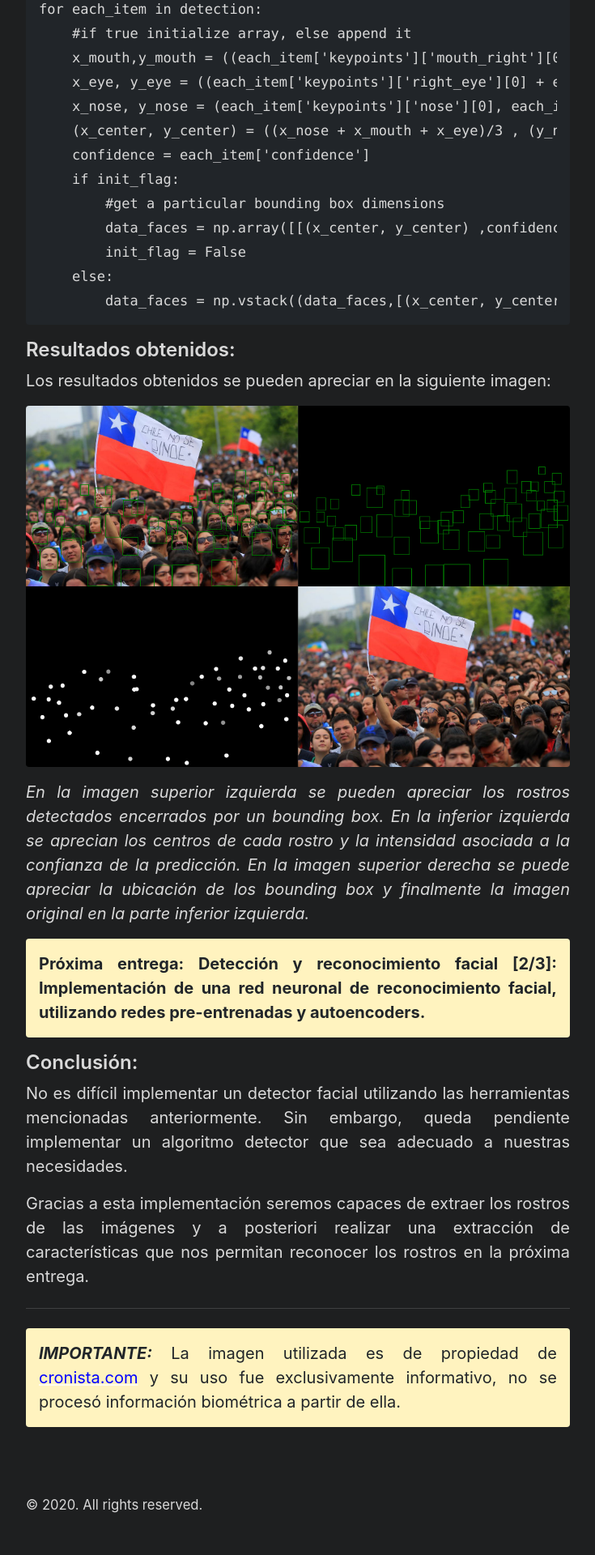
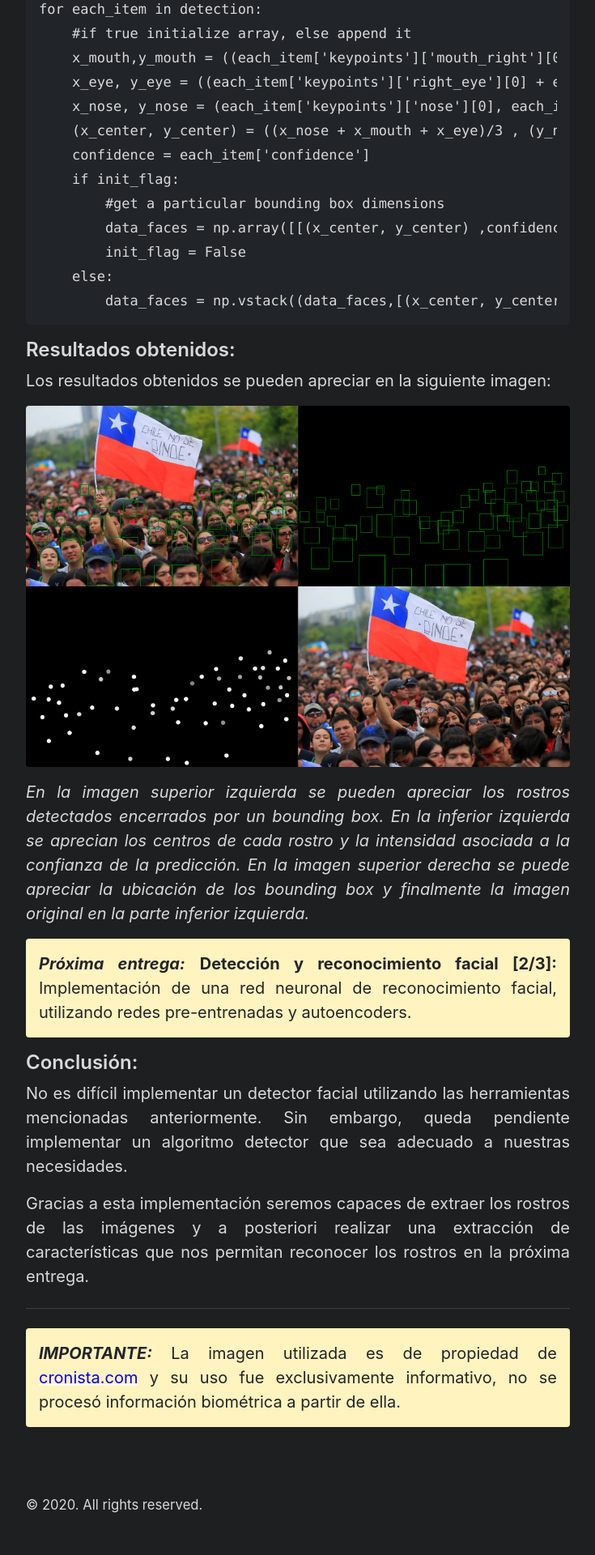
Before and after one commit to srosalest/srosalest.github.io, a Jekyll site: the page built from _posts/2020-12-27-deteccion-y-reconocimiento-facial.md, in a window 1280 px wide. Shown: the part 2766-4686 px from the top of the page at 81% size, without its empty margins (272-1007 px from the left). Built offline with Jekyll 4.4.1, drawn with Linux system fonts in a browser that asks for light colours.

Commit message:
first post done

```diff
--- a/_posts/2020-12-27-deteccion-y-reconocimiento-facial.md
+++ b/_posts/2020-12-27-deteccion-y-reconocimiento-facial.md
@@ -119,7 +119,7 @@ for each_item in detection:
 <div style="text-align: justify" markdown="1"><i>En la imagen superior izquierda se pueden apreciar los rostros detectados encerrados por un bounding box. En la inferior izquierda se aprecian los centros de cada rostro y la intensidad asociada a la confianza de la predicción. En la imagen superior derecha se puede apreciar la ubicación de los bounding box y finalmente la imagen original en la parte inferior izquierda.</i>
 </div>
 
-<p class="message" align=justify markdown="1"><strong>Próxima entrega:<strong>  **Detección y reconocimiento facial [2/3]:** Implementación de una red neuronal de reconocimiento facial, utilizando redes pre-entrenadas y autoencoders.
+<p class="message" align=justify markdown="1"><strong><i>Próxima entrega:</i></strong>  **Detección y reconocimiento facial [2/3]:** Implementación de una red neuronal de reconocimiento facial, utilizando redes pre-entrenadas y autoencoders.
 </p>
 
 ## Conclusión:
```
